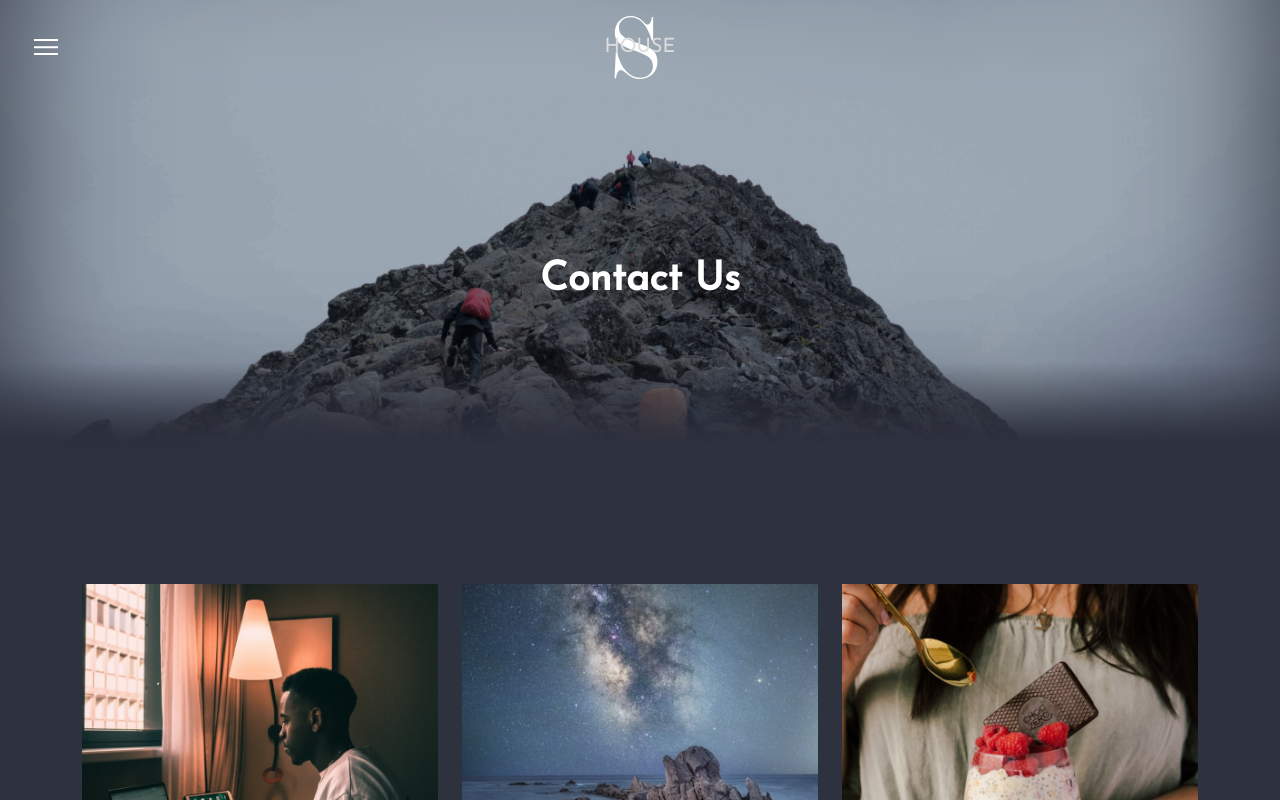
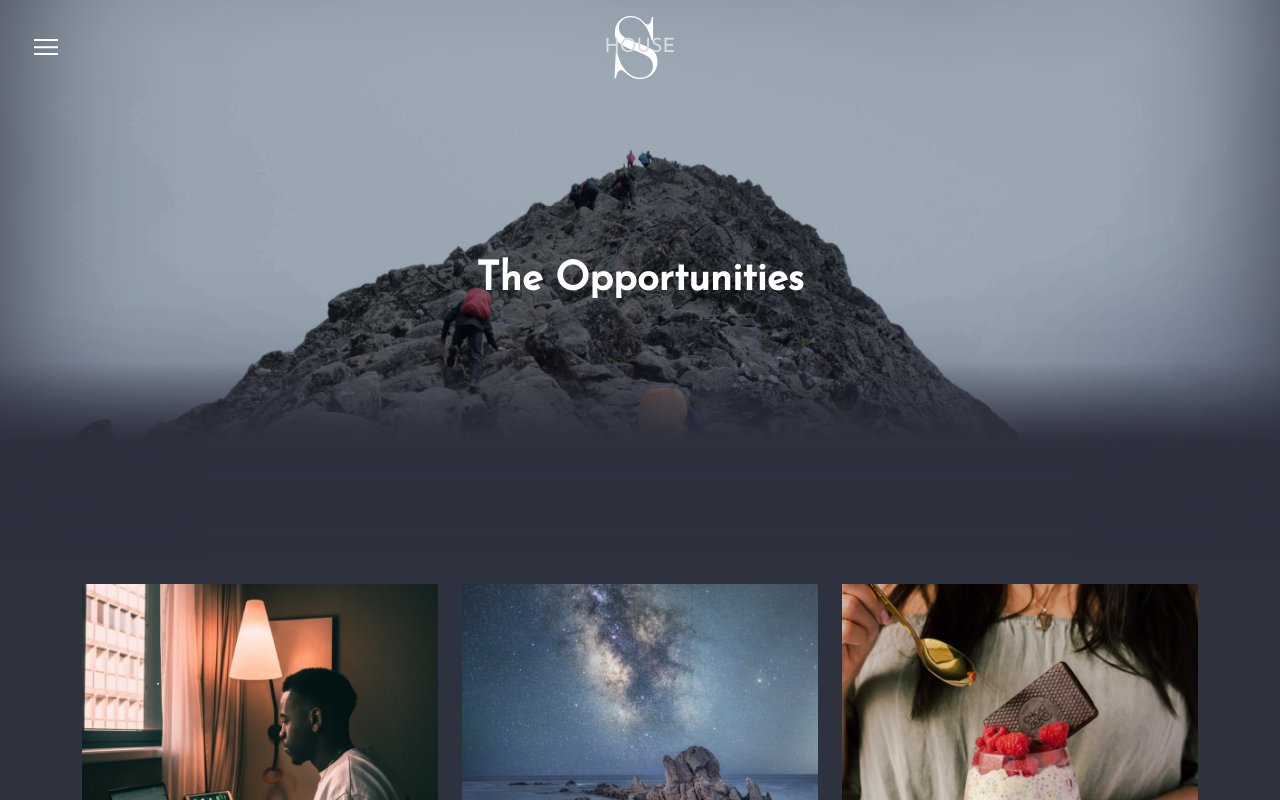
Before and after one commit to Absleepy/socialHouse, a React (Create React App) app: page /#/opportunities in a window 1280 px wide. Shown: the top 800 px of the page. Built offline with nearby package versions, Linux system fonts and the light colour scheme.

Commit message:
oppertunities page

```diff
--- a/src/Components/PageComponents/Opportunities/Hero/Hero.jsx
+++ b/src/Components/PageComponents/Opportunities/Hero/Hero.jsx
@@ -3,7 +3,9 @@ import styles from "./Hero.module.scss";
 const Hero = () => {
   return (
     <div className={styles.container}>
-      <h1 className="text-white text-center font-weight-700">Contact Us</h1>
+      <h1 className="text-white text-center font-weight-700">
+        The Opportunities
+      </h1>
     </div>
   );
 };
```
